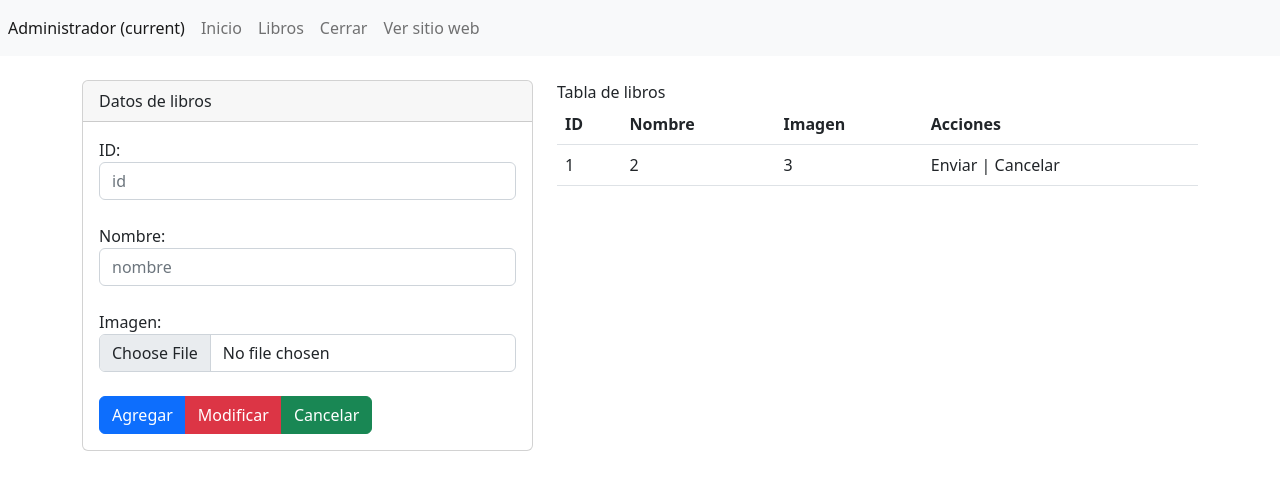
After one commit to jhonticonachambi/PHP, a PHP site: page /administrador/seccion/productos.php in a window 1280 px wide. The commit adds this page. Shown: the top 490 px of the page. Run offline with PHP 8.4, Linux system fonts and the light colour scheme.

Commit message:
productos

```diff
--- /dev/null
+++ b/sitioweb/administrador/seccion/productos.php
@@ -0,0 +1,85 @@
+<?php include("../template/cabecera.php") ?>
+
+<div class="col-md-5">
+
+
+    <div class="card">
+
+      <div class="card-header">
+        Datos de libros
+
+      </div>
+      <div class="card-body">
+
+    <form method="POST" enctype="multipart/form-data">
+
+    <div class="form-group">
+    <label for="txtid">ID:</label>
+    <input type="text" class="form-control" id="txtid" name="txtid" placeholder="id">
+    </div>
+    <br/>
+    <div class="form-group">
+    <label for="txtnombre">Nombre:</label>
+    <input type="text" class="form-control" id="txtnombre" name="txtnombre" placeholder="nombre">
+    </div>
+    <br/>
+    <div class="form-group">
+    <label for="txtimagen">Imagen:</label>
+    <input type="file" class="form-control" id="txtimagen" name="txtimagen" placeholder="nombre">
+    </div>
+    <br/>
+
+    <div class="btn-group" role="group" aria-label="Basic example">
+        <button type="button" class="btn btn-primary">Agregar</button>
+        <button type="button" class="btn btn-danger">Modificar</button>
+        <button type="button" class="btn btn-success">Cancelar</button>
+    </div>
+
+
+    </form>
+
+    </div>
+
+
+
+    </div>
+
+
+
+
+
+
+
+</div>
+
+<div class="col-md-7">
+    Tabla de libros
+
+    <table class="table">
+        <thead>
+            <tr>
+                <th>ID</th>
+                <th>Nombre</th>
+                <th>Imagen</th>
+                <th>Acciones</th>
+            </tr>
+        </thead>
+        <tbody>
+            <tr>
+                <td>1</td>
+                <td>2</td>
+                <td>3</td>
+                <td>Enviar | Cancelar</td>
+
+            </tr>
+        </tbody>
+    </table>
+
+
+
+
+</div>
+
+
+
+<?php include("../template/pie.php") ?>
--- a/sitioweb/administrador/template/cabecera.php
+++ b/sitioweb/administrador/template/cabecera.php
@@ -1,32 +1,31 @@
 <!doctype html>
 <html lang="en">
   <head>
+    <title>Title</title>
+    <!-- Required meta tags -->
     <meta charset="utf-8">
-    <meta name="viewport" content="width=device-width, initial-scale=1">
-    <title>Bootstrap demo</title>
+    <meta name="viewport" content="width=device-width, initial-scale=1, shrink-to-fit=no">
+
+    <!-- Bootstrap CSS -->
     <link href="https://cdn.jsdelivr.net/npm/bootstrap@5.2.0/dist/css/bootstrap.min.css" rel="stylesheet" integrity="sha384-gH2yIJqKdNHPEq0n4Mqa/HGKIhSkIHeL5AyhkYV8i59U5AR6csBvApHHNl/vI1Bx" crossorigin="anonymous">
 
-  </head>
+</head>
   <body>
 
-    <!-- Barra de Navegacion -->
-    <nav class="navbar navbar-expand-lg navbar-dark bg-primary">
-        <ul class="navbar-nav mr-auto mt-2 mt-lg-0">
-            <li class="nav-item active">
-                <a class="nav-link" href="#">Develoteca </a>
-            </li>
-            <li class="nav-item active">
-                <a class="nav-link" href="index.php">Inicio </a>
-            </li>
-            <li class="nav-item active">
-                <a class="nav-link" href="productos.php">Libros </a>
-            </li>
-            <li class="nav-item active">
-                <a class="nav-link" href="nosotros.php">Nosotros </a>
-            </li>
-        </ul>
+    <?php $url="http://".$_SERVER['HTTP_HOST']."/cursophp/sitioweb/" ?>
+
+    <nav class="navbar navbar-expand navbar-light bg-light">
+        <div class="nav navbar-nav">
+            <a class="nav-item nav-link active" href="#">Administrador <span class="sr-only">(current)</span></a>
+            <a class="nav-item nav-link" href="<?php echo $url ?>/administrador/inicio.php">Inicio</a>
+            <a class="nav-item nav-link" href="<?php echo $url ?>/administrador/seccion/productos.php">Libros</a>
+            <a class="nav-item nav-link" href="<?php echo $url ?>/administrador/seccion/cerrar.php">Cerrar</a>
+            <a class="nav-item nav-link" href="<?php echo $url ?>">Ver sitio web</a>
+        </div>
     </nav>
-    <!-- Contenedor  -->
+
+
+
     <div class="container">
-        <br>
+        <br/>
         <div class="row">
--- a/sitioweb/administrador/template/pie.php
+++ b/sitioweb/administrador/template/pie.php
@@ -1,12 +1,13 @@
-
-        </div>
+</div>
     </div>
 
 
 
-  <!-- Javascript -->
-  <script src="https://cdn.jsdelivr.net/npm/bootstrap@5.2.0/dist/js/bootstrap.bundle.min.js" integrity="sha384-A3rJD856KowSb7dwlZdYEkO39Gagi7vIsF0jrRAoQmDKKtQBHUuLZ9AsSv4jD4Xa" crossorigin="anonymous"></script>
 
-  </body>
 
+    <!-- Optional JavaScript -->
+    <!-- jQuery first, then Popper.js, then Bootstrap JS -->
+    <script src="https://cdn.jsdelivr.net/npm/bootstrap@5.2.0/dist/js/bootstrap.bundle.min.js" integrity="sha384-A3rJD856KowSb7dwlZdYEkO39Gagi7vIsF0jrRAoQmDKKtQBHUuLZ9AsSv4jD4Xa" crossorigin="anonymous"></script>
+
+</body>
 </html>
```
Also changed, not shown: sitioweb/administrador/inicio.php (+2 -37 lines), sitioweb/administrador/seccion/cerrar.php (added).
